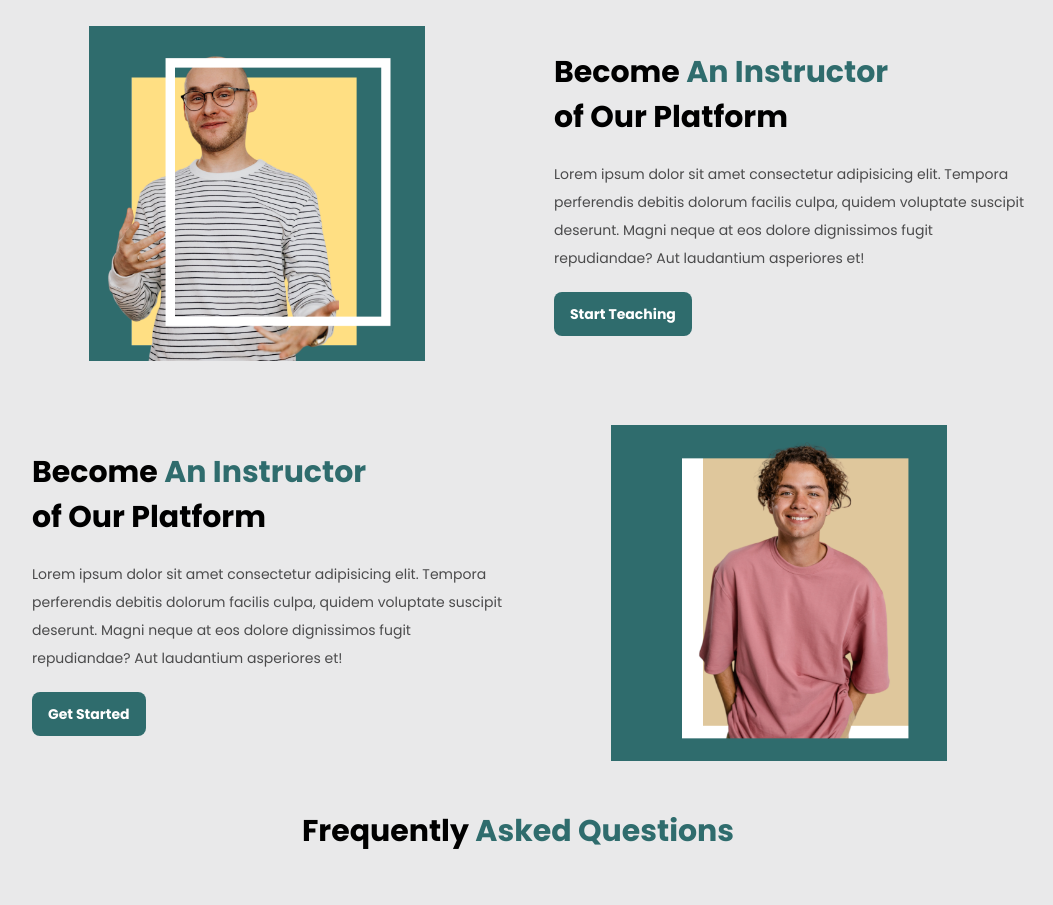
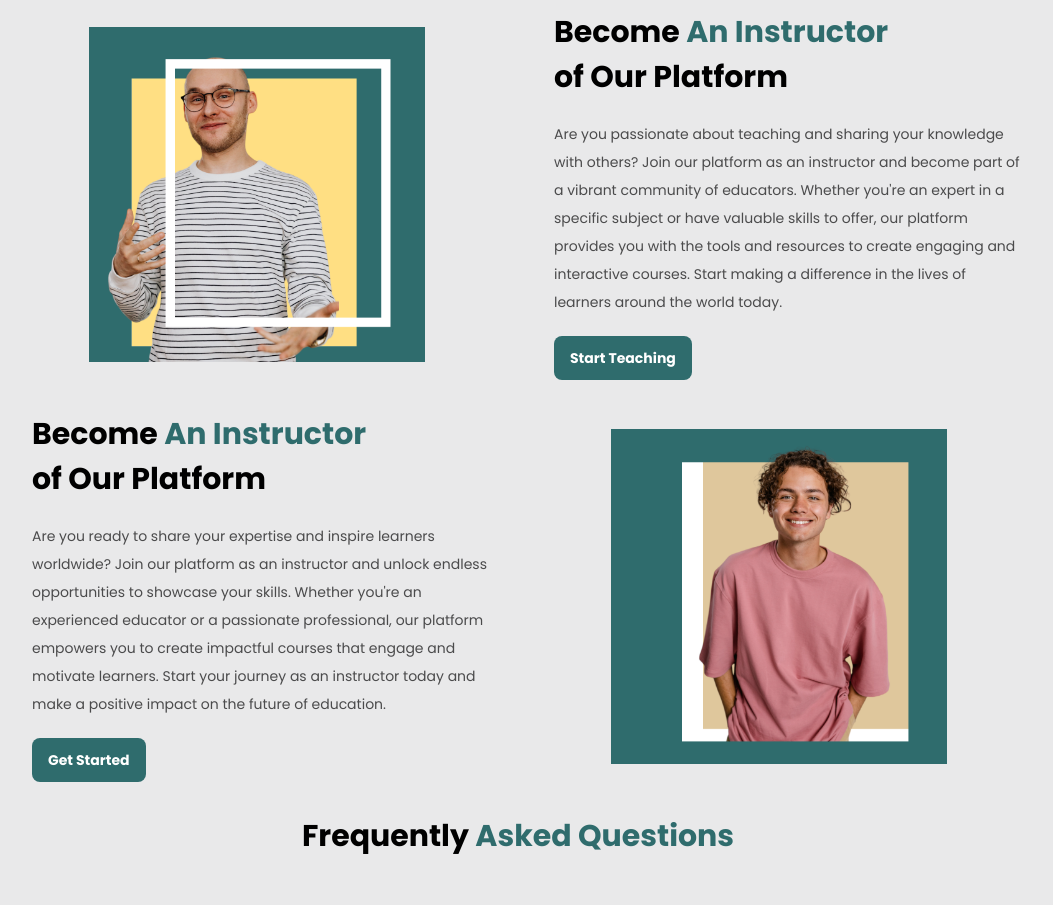
Before and after one commit to gongool/EduExcellence, a React (Vite) app: page / in a window 1280 px wide. Shown: the part 2820-3725 px from the top of the page, without its empty margins (122-1175 px from the left). Built offline with nearby package versions, Linux system fonts and the light colour scheme.

Commit message:
All Good up to Teachers, now about to start subsription newsteller

```diff
--- a/src/components/container/Teacher.jsx
+++ b/src/components/container/Teacher.jsx
@@ -1,8 +1,8 @@
-import React from "react";
 import teacher1 from "../../assets/teacher1.png";
 import teacher2 from "../../assets/teacher2.png";
 import { accordions } from "../../Data";
 import Accordion from "./Accordion";
+
 const Teacher = () => {
   return (
     <div className="section" id="teacher">
@@ -13,17 +13,14 @@ const Teacher = () => {
             Our Platform
           </div>
           <p className="text-sm leading-7 text-gray mb-5">
-            Lorem ipsum dolor sit amet consectetur adipisicing elit. Tempora
-            perferendis debitis dolorum facilis culpa, quidem voluptate suscipit
-            deserunt. Magni neque at eos dolore dignissimos fugit repudiandae?
-            Aut laudantium asperiores et!
+            Are you passionate about teaching and sharing your knowledge with others? Join our platform as an instructor and become part of a vibrant community of educators. Whether you're an expert in a specific subject or have valuable skills to offer, our platform provides you with the tools and resources to create engaging and interactive courses. Start making a difference in the lives of learners around the world today.
           </p>
           <button className="py-3 px-4 bg-Teal text-white rounded-lg text-sm font-bold ">
             Start Teaching
           </button>
         </div>
         <div className="p-4 md:w-3/4 sm:row-start-1">
-          <img src={teacher1} alt="" />
+          <img src={teacher1} alt="Teacher 1" />
         </div>
         <div className="pl-5">
           <div className="font-bold sm:text-[1.875rem] text-[1.5rem] mb-5">
@@ -31,17 +28,14 @@ const Teacher = () => {
             Our Platform
           </div>
           <p className="text-sm leading-7 text-gray mb-5">
-            Lorem ipsum dolor sit amet consectetur adipisicing elit. Tempora
-            perferendis debitis dolorum facilis culpa, quidem voluptate suscipit
-            deserunt. Magni neque at eos dolore dignissimos fugit repudiandae?
-            Aut laudantium asperiores et!
+            Are you ready to share your expertise and inspire learners worldwide? Join our platform as an instructor and unlock endless opportunities to showcase your skills. Whether you're an experienced educator or a passionate professional, our platform empowers you to create impactful courses that engage and motivate learners. Start your journey as an instructor today and make a positive impact on the future of education.
           </p>
           <button className="py-3 px-4 bg-Teal text-white rounded-lg text-sm font-bold ">
             Get Started
           </button>
         </div>
         <div className="p-4 md:w-3/4">
-          <img src={teacher2} alt="" />
+          <img src={teacher2} alt="Teacher 2" />
         </div>
       </div>
       <div className="text-center my-8 font-bold sm:text-[1.875rem] text-[1.5rem]">
```
